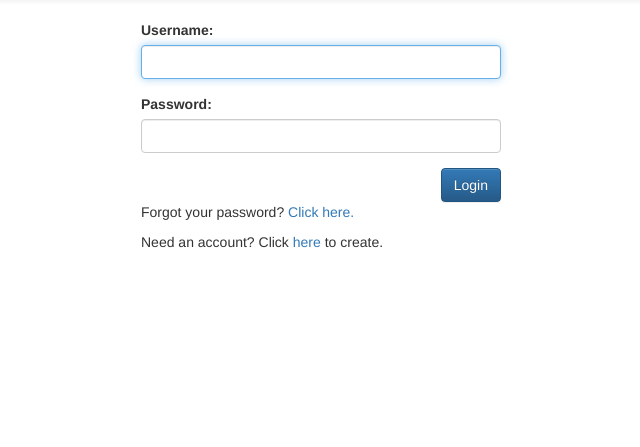
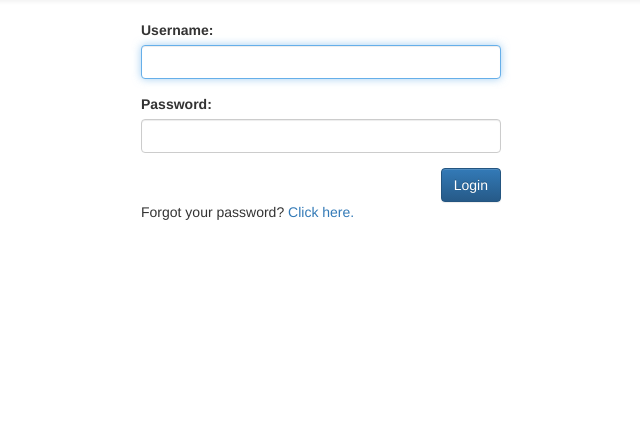
Before and after one commit to unistra/rfpportal-frcsxb, a Django app: page /login/ in a window 1280 px wide. Shown: the part 52-499 px from the top of the page, without its empty margins (319-959 px from the left). Run offline with Django 3.2, Linux system fonts and the light colour scheme; parts of the project's set-up code (start-up, migrations or seed data) failed here and were passed over; some libraries are stand-ins or nearby versions.

Commit message:
Removed create User profile link

```diff
--- a/templates/registration/login.html
+++ b/templates/registration/login.html
@@ -47,7 +47,7 @@
 
 <div class="col-xs-12 col-md-4">
     <p>Forgot your password? <a href="{% url 'password_reset' %}">Click here.</a></p>
-    <p>Need an account? Click <a href="{% url 'create_profile' %}">here</a> to create.</p>
+    <!--<p>Need an account? Click <a href="{% url 'create_profile' %}">here</a> to create.</p>-->
 </div>
 
 <div class="col-xs-12 col-md-4"></div>
```
